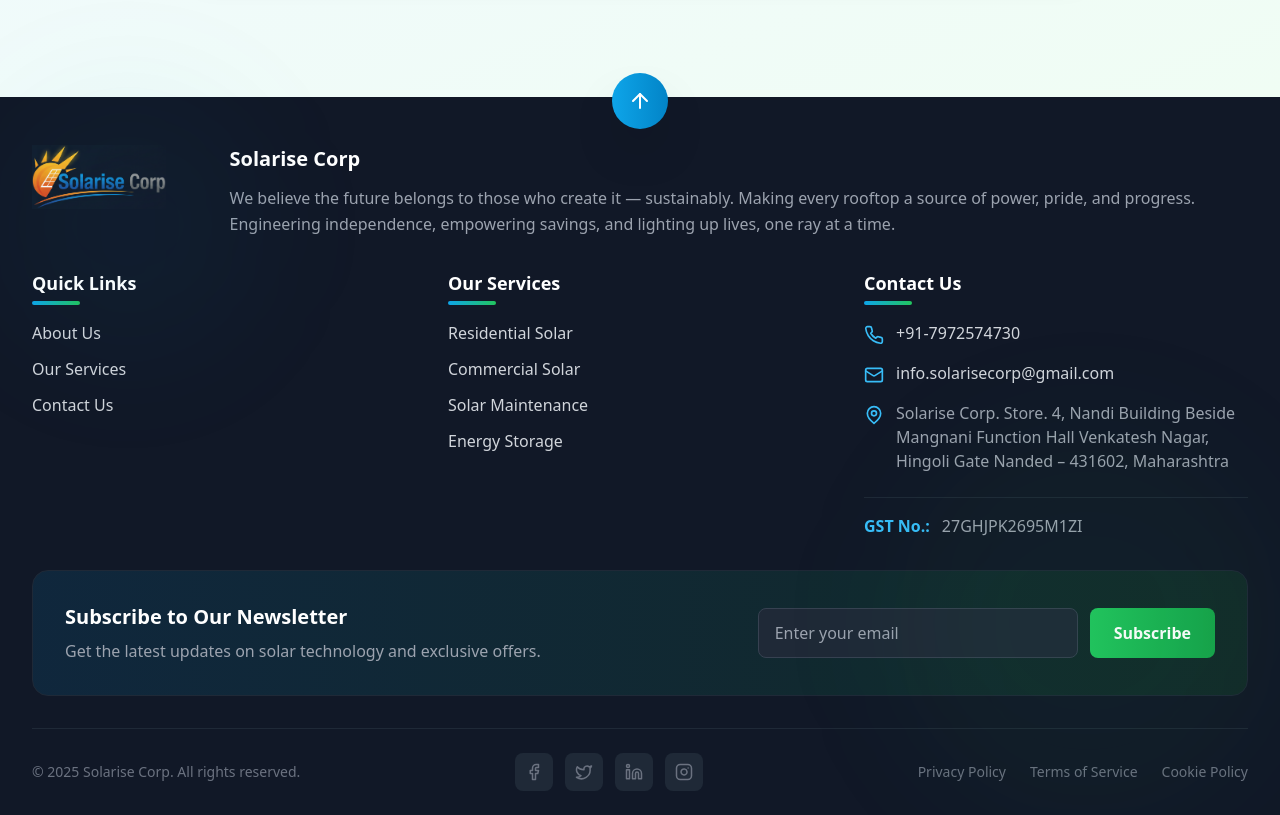
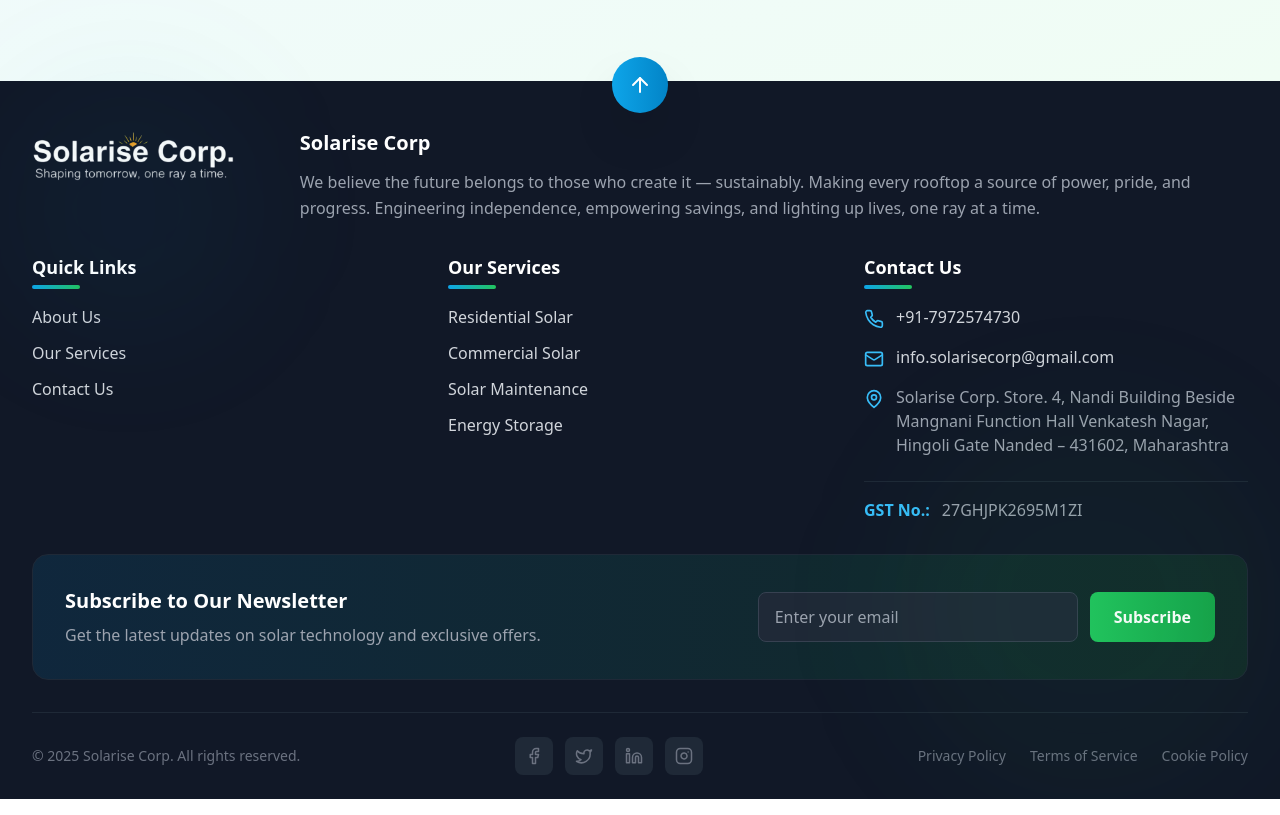
Before and after one commit to mohitkulkarni1999/solar, a React (Vite) app: page /cookie-policy in a window 1280 px wide. Shown: the part 3920-4735 px from the top of the page. Built offline with nearby package versions, Linux system fonts and the light colour scheme.

Commit message:
Tweak header/footer layout and logos

```diff
--- a/src/components/layout/Footer.jsx
+++ b/src/components/layout/Footer.jsx
@@ -1,7 +1,7 @@
 import React from 'react';
 import { Link } from 'react-router-dom';
 import { Facebook, Twitter, Linkedin, Instagram, Mail, Phone, MapPin, ArrowUp } from 'lucide-react';
-import logo from '../../assets/logo/footerlogo.png';
+import logo from '../../assets/logo/Gemini_Generated_Image_c01elic01elic01e-Photoroom.png';
 
 const Footer = () => {
   const scrollToTop = () => {
@@ -58,7 +58,7 @@
               <img
                 src={logo}
                 alt="Solarise Corp"
-                className="h-12 w-auto md:h-14 lg:h-16 transition-transform duration-300 group-hover:scale-105"
+                className="h-10 w-auto md:h-12 lg:h-14 transition-transform duration-300 group-hover:scale-105"
               />
             </Link>
           </div>
--- a/src/components/layout/Header.jsx
+++ b/src/components/layout/Header.jsx
@@ -63,7 +63,7 @@
               <img
                 src={logo}
                 alt="Solarise Corp"
-                className="h-10 w-auto md:h-12 lg:h-14 transition-transform duration-300 group-hover:scale-105"
+                className="h-6 w-auto md:h-8 lg:h-10 transition-transform duration-300 group-hover:scale-105"
               />
             </Link>
 
```
Also changed, not shown: src/assets/logo/Gemini_Generated_Image_c01elic01elic01e-Photoroom.png (added).
